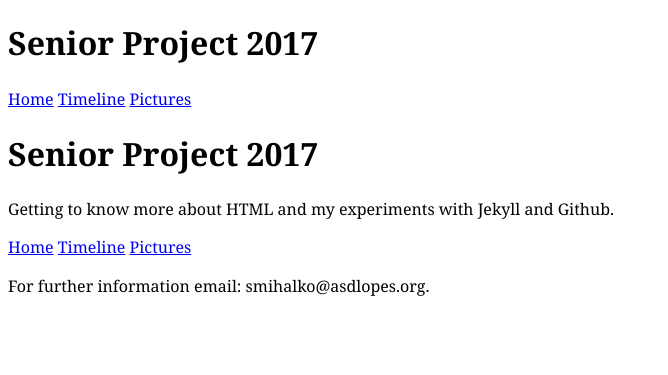
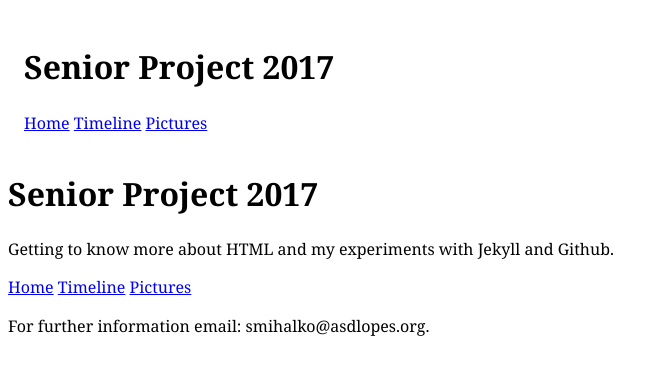
Before and after one commit to sebastianmihalko/project, a Jekyll site: the page built from index.html, in a window 1280 px wide. Shown: the top 375 px of the page, without its empty margins (0-668 px from the left). Built offline with Jekyll 4.4.1, drawn with Linux system fonts in a browser that asks for light colours.

Commit message:
added a masthead class to css file so that the header looks better

```diff
--- a/_layouts/default.html
+++ b/_layouts/default.html
@@ -6,7 +6,7 @@
   <link href="{{site.baseurl}}/css/common.css" rel="stylesheet">
 </head>
 <body>
-<header>
+<header class="masthead">
   <h1>Senior Project 2017</h1>
   {% include nav.html navclass='nav-top'%}
 </header>
--- a/css/common.css
+++ b/css/common.css
@@ -17,6 +17,12 @@
 .nav > li {
   display: inline-block;
 }
-.nav-top{
+.nav-top {
   font-size: 1.25;
 }
+.masthead {
+  padding: 1em;
+  background: #000531 url("..img/codecode.jpg") no-repeat center center
+  background-size: cover;
+
+}
```
